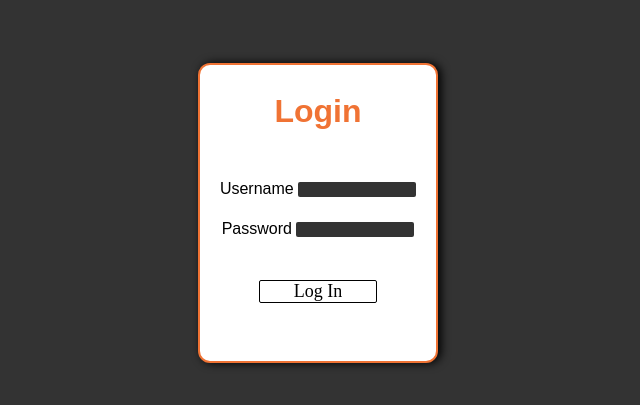
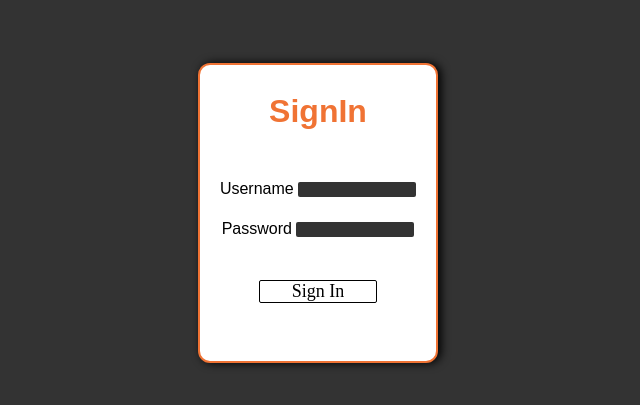
Before and after one commit to raghuram2002/Login_check, a plain HTML site: page index.html in a window 1280 px wide. Shown: the part 187-592 px from the top of the page, 322-962 px from the left. Drawn offline with Linux system fonts and the light colour scheme.

Commit message:
sign in update

```diff
--- a/index.html
+++ b/index.html
@@ -9,10 +9,10 @@
 <div class="main">
 	<div class="container">
 		<div class="header">
-		 <h1>Login</h1>
+		 <h1>SignIn</h1>
 		 </div>
 
-		<form name="login" onsubmit="return validateForm() ;" method="post">
+		<form name="sign in" onsubmit="return validateForm() ;" method="post">
 
 		<ul>
 		<li>Username <input class="username" type="text" name="username">
@@ -22,7 +22,7 @@
 		</li>
 		</ul>
 
-		<input type="button" class="submit" value="Log In" name="submit"  onclick="validate()">
+		<input type="button" class="submit" value="Sign In" name="submit"  onclick="validate()">
 		</form>
 		</div>
 </div>
```
Also changed, not shown: 1 other file.
